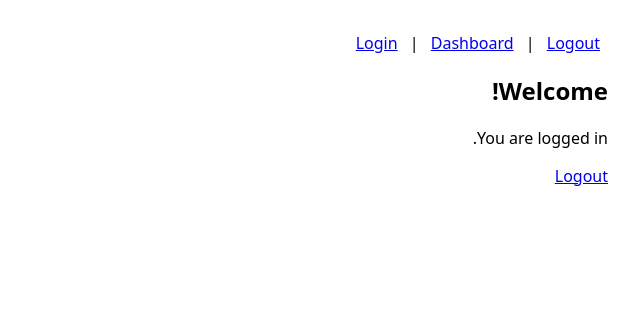
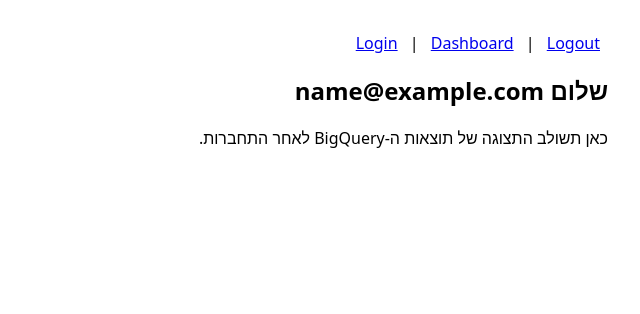
Before and after one commit to Rozenzwaige/Phone_Project, a Flask app: page /dashboard in a window 1280 px wide. Shown: the top 314 px of the page, without its empty margins (640-1280 px from the left). Run offline with Flask 3, Linux system fonts and the light colour scheme; the visitor is signed in with stand-in values (Sample User, id 1).

Commit message:
dashboard.html

```diff
--- a/templates/dashboard.html
+++ b/templates/dashboard.html
@@ -1,8 +1,6 @@
 {% extends "base.html" %}
 {% block title %}Dashboard{% endblock %}
-
 {% block content %}
-    <h2>Welcome!</h2>
-    <p>You are logged in.</p>
-    <a href="{{ url_for('auth.logout') }}">Logout</a>
+  <h2>שלום {{ email }}</h2>
+  <p>כאן תשולב התצוגה של תוצאות ה-BigQuery לאחר התחברות.</p>
 {% endblock %}
```
